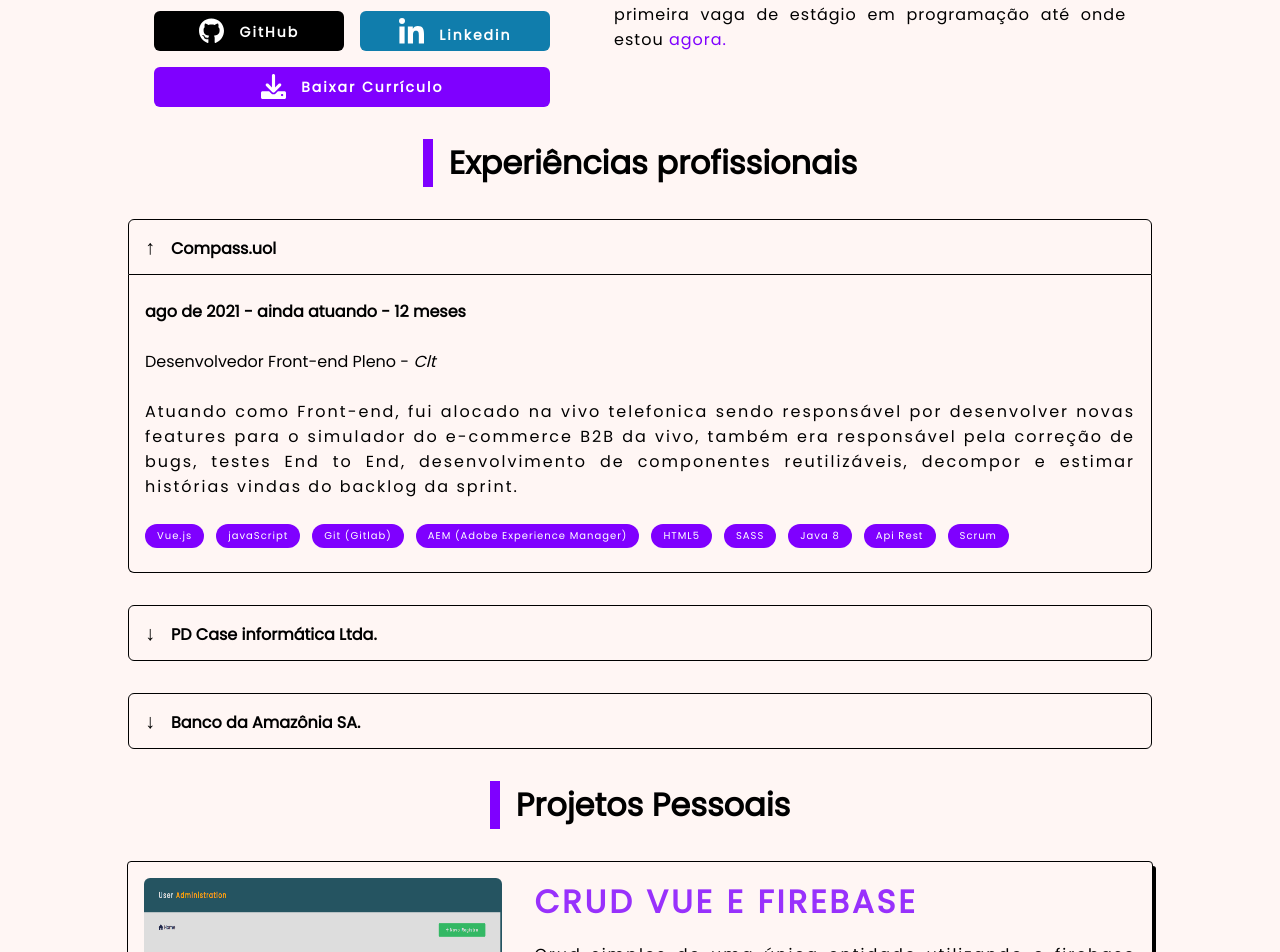
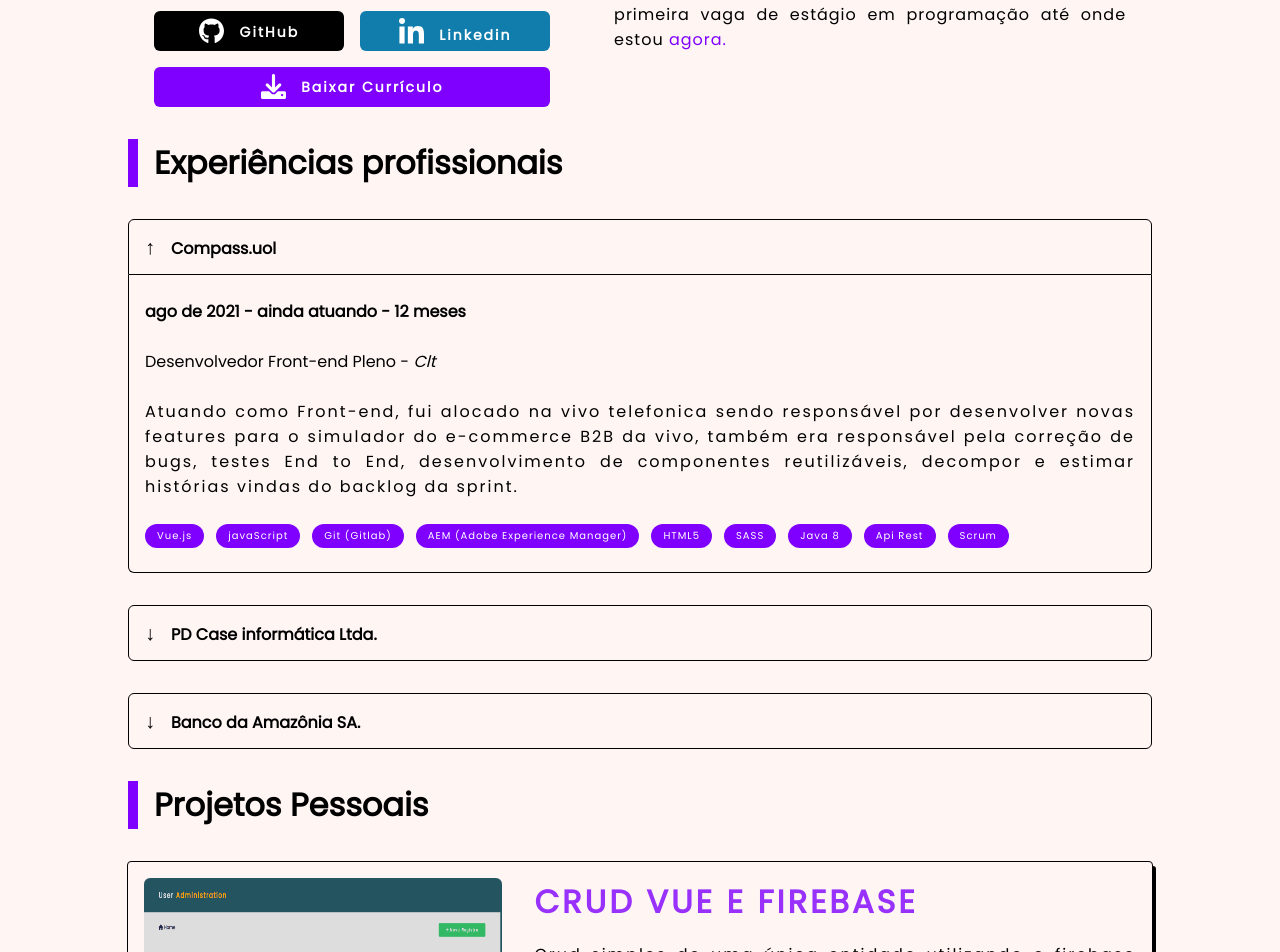
Before and after one commit to joao-belmiro/joao-goncalves, a Vue app: page / in a window 1280 px wide. Shown: the part 500-1452 px from the top of the page. Built offline with nearby package versions, Linux system fonts and the light colour scheme.

Commit message:
ajustes titulo seção

```diff
--- a/src/App.vue
+++ b/src/App.vue
@@ -63,7 +63,6 @@ export default {
     handleScroll () {
       const menu = document.getElementById('menu')
       const screen = window.innerWidth
-      console.log(screen)
       if (window.scrollY > 90 && screen < 999) {
         menu.style.position = 'fixed'
         menu.style.zIndex = '1'
@@ -164,7 +163,7 @@ header {
         position: absolute;
         top: 10vh;
         left: 0;
-        width: 40%;
+        width: 50%;
         height: calc(100vh - 8vh);
         background: #000000;
         flex-direction: column;
--- a/src/components/FormationSection.vue
+++ b/src/components/FormationSection.vue
@@ -30,6 +30,8 @@ export default {}
       width: 100%;
     }
     .title {
+        width: 80%;
+        box-sizing: border-box;
         border-left: 10px solid $primary ;
         padding-left: 16px;
         text-align: start;
--- a/src/components/JobsSection.vue
+++ b/src/components/JobsSection.vue
@@ -102,6 +102,9 @@ export default {
         align-items: flex-start;
     }
     h1 {
+        width: 80%;
+        box-sizing: border-box;
+        text-align: start;
         border-left: 10px solid $primary ;
         padding-left: 16px;
         margin-bottom: 32px;
--- a/src/components/PersonalProjectsSection.vue
+++ b/src/components/PersonalProjectsSection.vue
@@ -81,7 +81,8 @@ export default {
     align-items: flex-start;
   }
   .title {
-    display: block;
+    width: 80%;
+    box-sizing: border-box;
     border-left: 10px solid $primary ;
     padding-left: 16px;
   }
```
